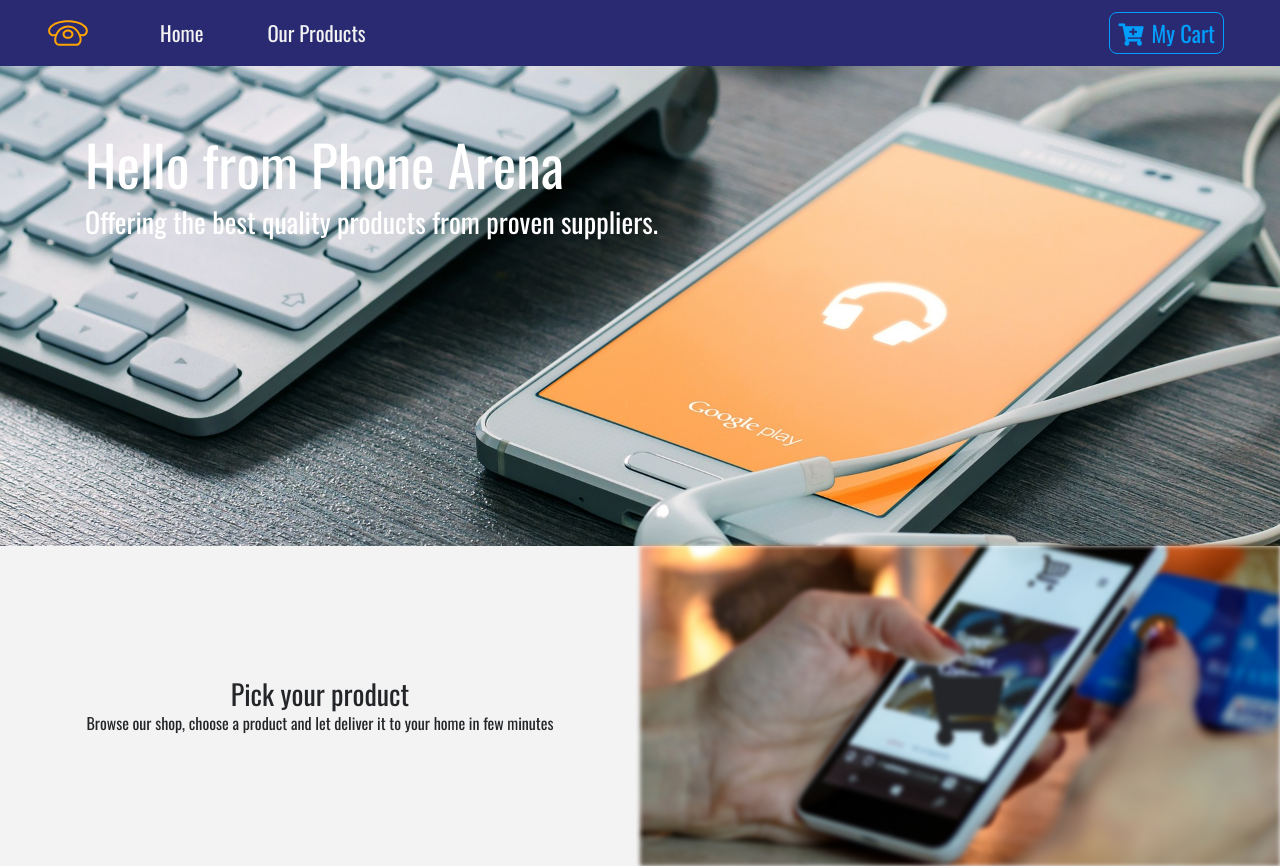
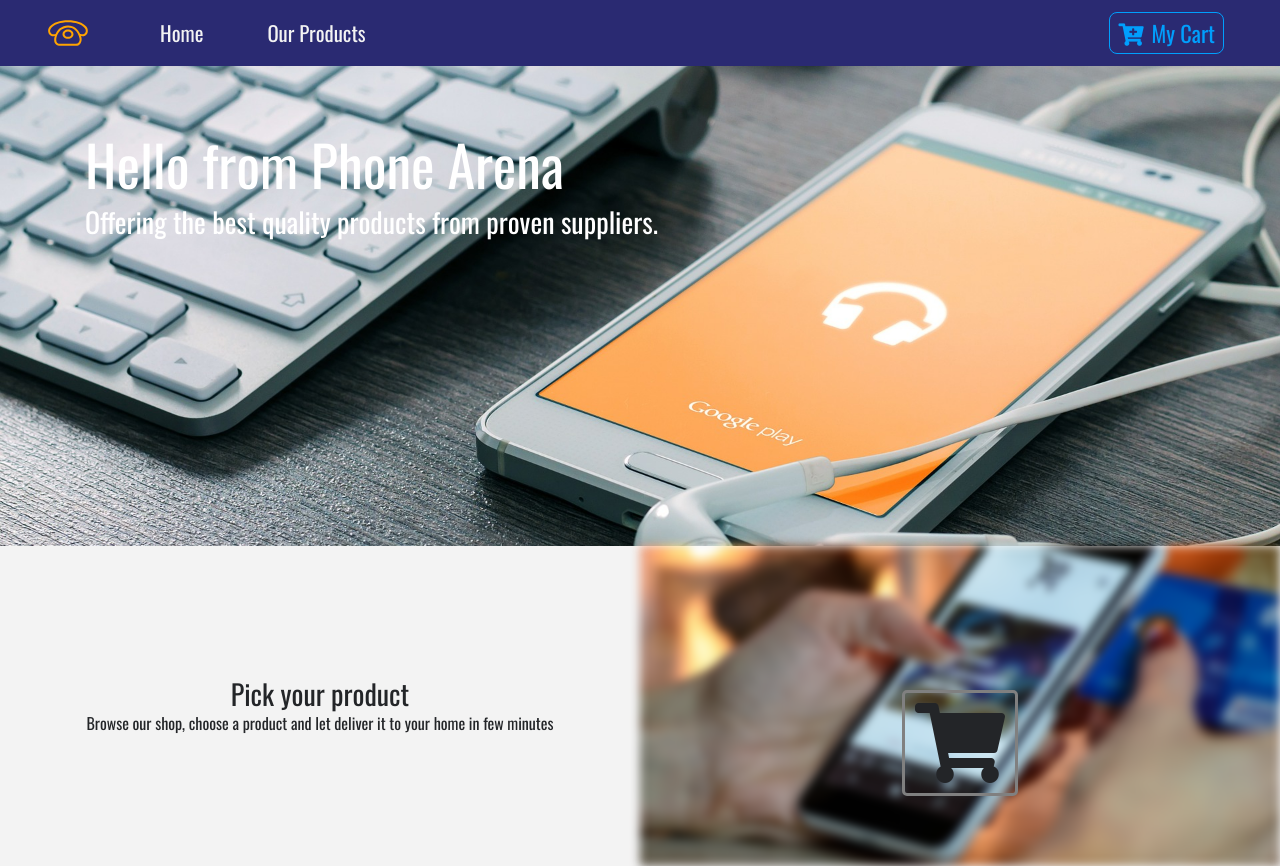
Before and after one commit to Dromediansk/web-store, a React (Create React App) app: page / in a window 1280 px wide. Built offline with nearby package versions, Linux system fonts and the light colour scheme.

Commit message:
cart icon in front

```diff
--- a/src/components/LandingPage/LandingPage.css
+++ b/src/components/LandingPage/LandingPage.css
@@ -6,6 +6,7 @@
     background-repeat: no-repeat;
     background-size: cover;
     height: 60vh;
+    z-index: 0;
   }
 
   .options, .options * {
@@ -17,6 +18,12 @@
     display: flex;
     height: 40vh;
     align-items: center;
+    z-index: 0;
+  }
+
+  .e-shop-container {
+    height: 40vh;
+    align-items: center;
   }
 
   .e-shop {
@@ -25,19 +32,29 @@
     background-repeat: no-repeat;
     background-size: cover;
     -webkit-filter: blur(5px); /* Safari */
-    filter: blur(2px);
-    height: 40vh;
+    filter: blur(5px);
+    height: 100%;
     display: flex;
     align-items: center;
     justify-content: center;
-    z-index: 0;
   }
 
-  .e-shop .cart-img {
+  .cart-img {
     position: absolute;
-    margin: auto;
+    top: 45%;
+    z-index: 1;
+    text-align: center;
   }
 
-  .e-shop i {
+  .fa-shopping-cart {
     font-size: 5rem;
+    border: 3px solid grey;
+    border-radius: 5px;
+    padding: 10px;
+    cursor: pointer;
+    transition: all 0.3s;
   }
+
+  .fa-shopping-cart:hover {
+    background-color: white;
+  }
--- a/src/components/LandingPage/LandingPage.js
+++ b/src/components/LandingPage/LandingPage.js
@@ -20,9 +20,10 @@ export default class LandingPage extends Component {
                 <p>Browse our shop, choose a product and let deliver it to your home in few minutes</p>
               </div>
             </div>
-            <div className="col-sm e-shop">
+            <div className="col-sm e-shop-container">
+              <div className="e-shop"></div>
               <div className="cart-img container">
-                <i class="fas fa-shopping-cart"></i>
+                <i className="fas fa-shopping-cart"></i>
               </div>
             </div>
           </div>
```
